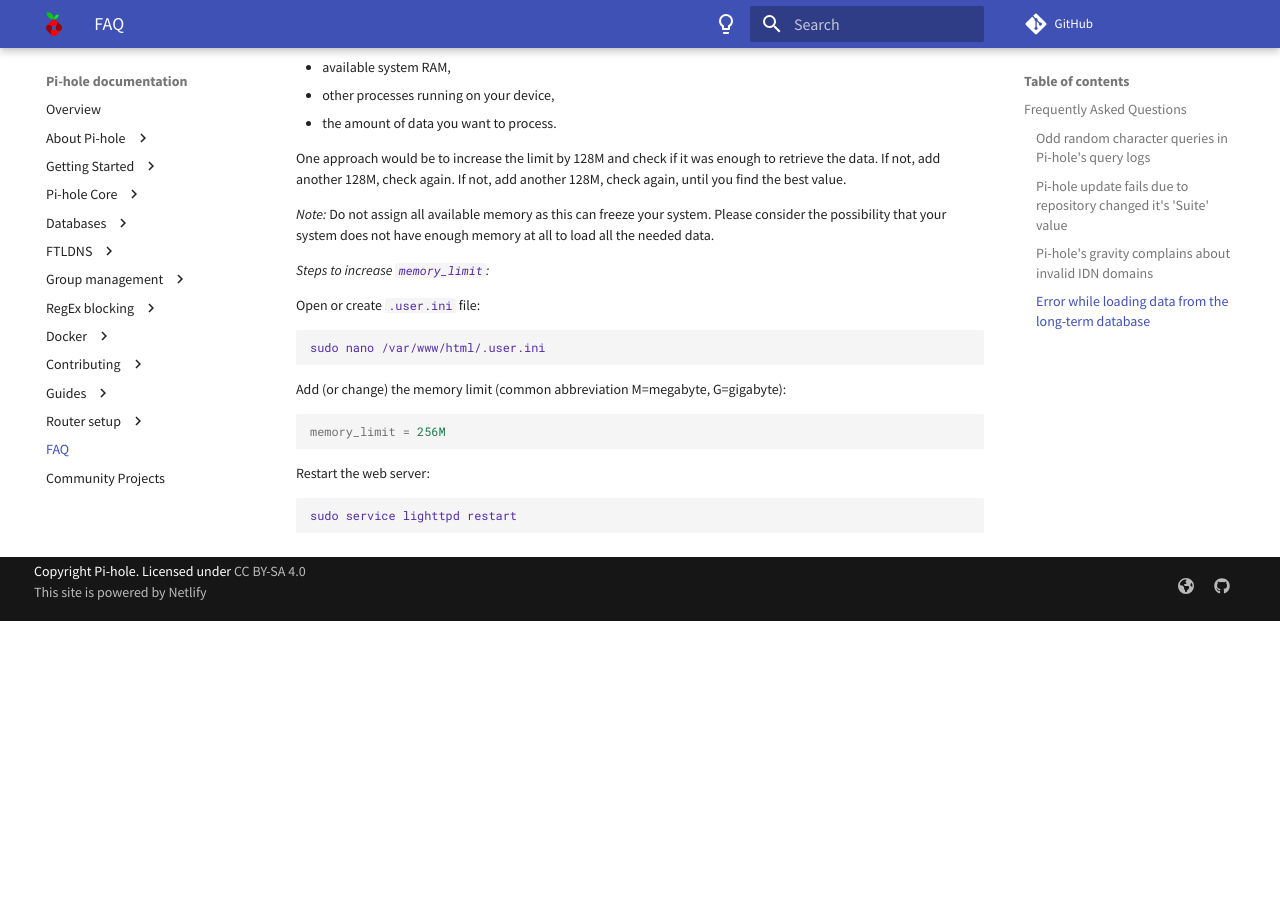
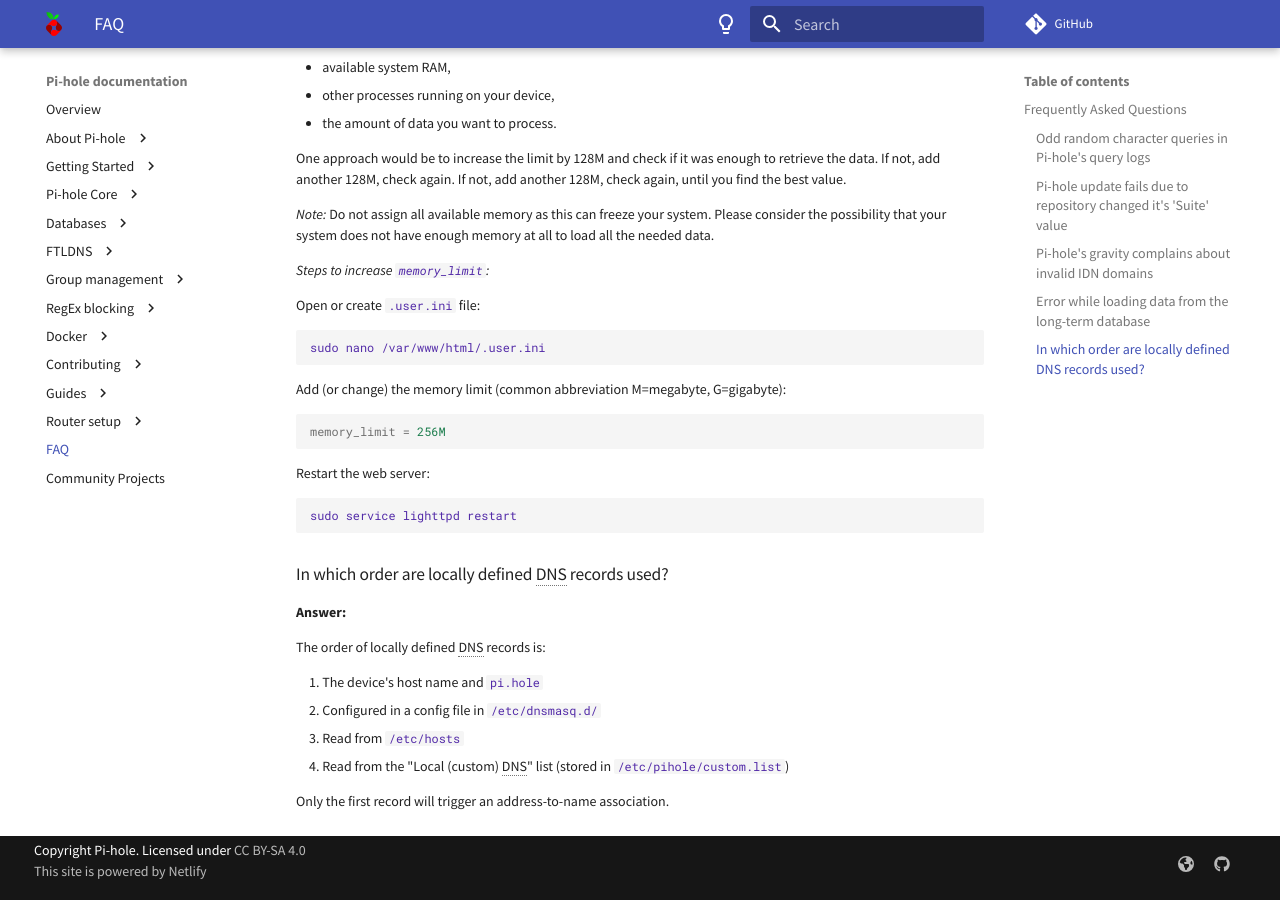
Before and after one commit to pi-hole/docs, an MkDocs documentation site: the page built from docs/main/faq.md, in a window 1280 px wide and 900 px high, scrolled down 1580 px. Built offline with MkDocs 1.6.1 and Material for MkDocs 9.7.7, drawn with Linux system fonts in a browser that asks for light colours; comment, search, counter and statistics services are not loaded; before the commit the page ends 2201 px from its top, so only the background shows below that.

Commit message:
Update faq.md
Signed-off-by: Chris L <github@holosys.co.uk>

````diff
--- a/docs/main/faq.md
+++ b/docs/main/faq.md
@@ -105,3 +105,16 @@ Restart the web server:
 ```bash
 sudo service lighttpd restart
 ```
+
+### In which order are locally defined DNS records used?
+
+**Answer:**
+
+The order of locally defined DNS records is:
+
+1. The device's host name and `pi.hole`
+2. Configured in a config file in `/etc/dnsmasq.d/`
+3. Read from `/etc/hosts`
+4. Read from the "Local (custom) DNS" list (stored in `/etc/pihole/custom.list`)
+
+Only the first record will trigger an address-to-name association.
````
